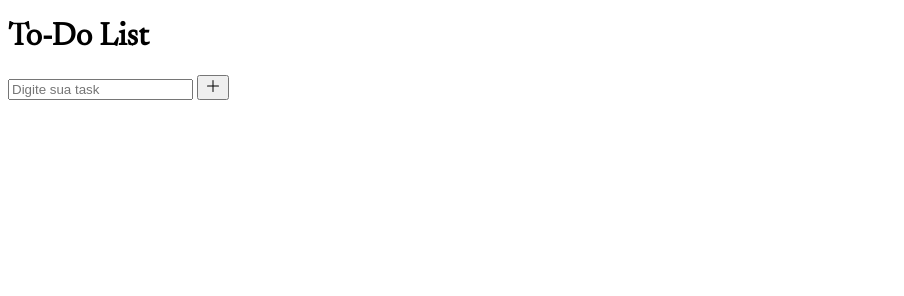
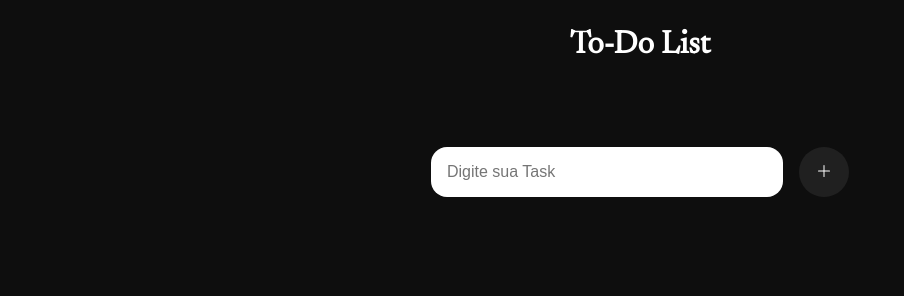
Before and after one commit to Matheus-MacielCardozo/ToDo-List, a plain HTML site: page index.html in a window 1280 px wide. Shown: the whole page, without its empty margins (0-904 px from the left). Drawn offline with Linux system fonts and the light colour scheme.

Commit message:
Adjustments in CSS

```diff
--- a/index.html
+++ b/index.html
@@ -12,8 +12,8 @@
     <div class="content">
         <div class="content--add-item">
             <!-- input, botão -->
-             <input id="input-new-task" type="text" placeholder="Digite sua task">
-             <button id="btn-new-task">
+             <input id="input-new-task" type="text" placeholder="Digite sua Task">
+             <button id="btn-new-task" title="Clique para adicionar sua nova Task">
                 <svg xmlns="http://www.w3.org/2000/svg" width="16" height="16" fill="currentColor" class="bi bi-plus-lg" viewBox="0 0 16 16">
                     <path fill-rule="evenodd" d="M8 2a.5.5 0 0 1 .5.5v5h5a.5.5 0 0 1 0 1h-5v5a.5.5 0 0 1-1 0v-5h-5a.5.5 0 0 1 0-1h5v-5A.5.5 0 0 1 8 2"/>
                 </svg>
--- a/styles.css
+++ b/styles.css
@@ -1,3 +1,76 @@
+:root {
+    /* Criação de variaveis de cores */
+    --color-dark: rgb(14, 14, 14);
+    --color-dark2: rgb(32, 32, 32);
+    --color-dark3: rgb(22, 22, 22);
+    --color-white: #fff;
+    --color-green: rgb(103, 195, 80);
+    --color-green2: rgb(51, 149, 26);
+    --color-red: rgb(184, 40, 35);
+    --color-red2: rgb(146, 22, 17);
+}
+
 body {
     font-family: 'Newsreader';
+    background-color: var(--color-dark);
+    color: var(--color-white);
+    display: flex;
+    flex-direction: column;
+    align-items: center;
+    gap: 4rem;
 }
+
+.content {
+    display: flex;
+    flex-direction: column;
+    gap: 4rem;
+}
+
+.content--add-item {
+    display: flex;
+    align-items: center;
+    gap: 1rem;
+    flex-wrap: wrap;
+}
+
+#input-new-task,
+#btn-new-task {
+    border: none;
+    font-size: 1rem;
+    outline: none;
+    padding: 1rem;
+}
+
+#input-new-task {
+    width: 20rem;
+    border-radius: 1rem;
+}
+
+#btn-new-task {
+    background-color: var(--color-dark2);
+    color: var(--color-white);
+    border-radius: 50%;
+    width: 50px;
+    height: 50px;
+    cursor: pointer;
+    transition: .4s;
+}
+
+#btn-new-task:hover {
+    background-color: var(--color-dark3);
+}
+
+#to-do-list {
+    display: flex;
+    flex-direction: column;
+    gap: 1rem;
+    padding: 0;
+}
+
+#to-do-list:li {
+    list-style-type: none;
+    font-size: 1.4rem;
+    text-transform: capitalize;
+    display: flex;
+    justify-content: space-between;
+}
```
